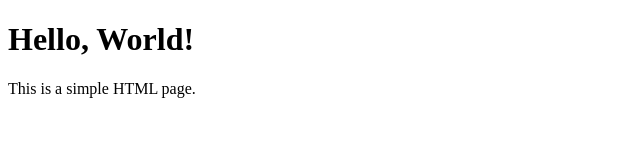
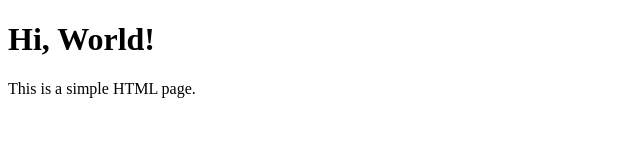
Before and after one commit to gopika013/project1, a plain HTML site: page index.html in a window 1280 px wide. Shown: the whole page, without its empty margins (0-640 px from the left). Drawn offline with Linux system fonts and the light colour scheme.

Commit message:
Update index.html

```diff
--- a/index.html
+++ b/index.html
@@ -4,7 +4,7 @@
     <title>My First Web Page</title>
 </head>
 <body>
-    <h1>Hello, World!</h1>
+    <h1>Hi, World!</h1>
     <p>This is a simple HTML page.</p>
 </body>
 </html>
```
